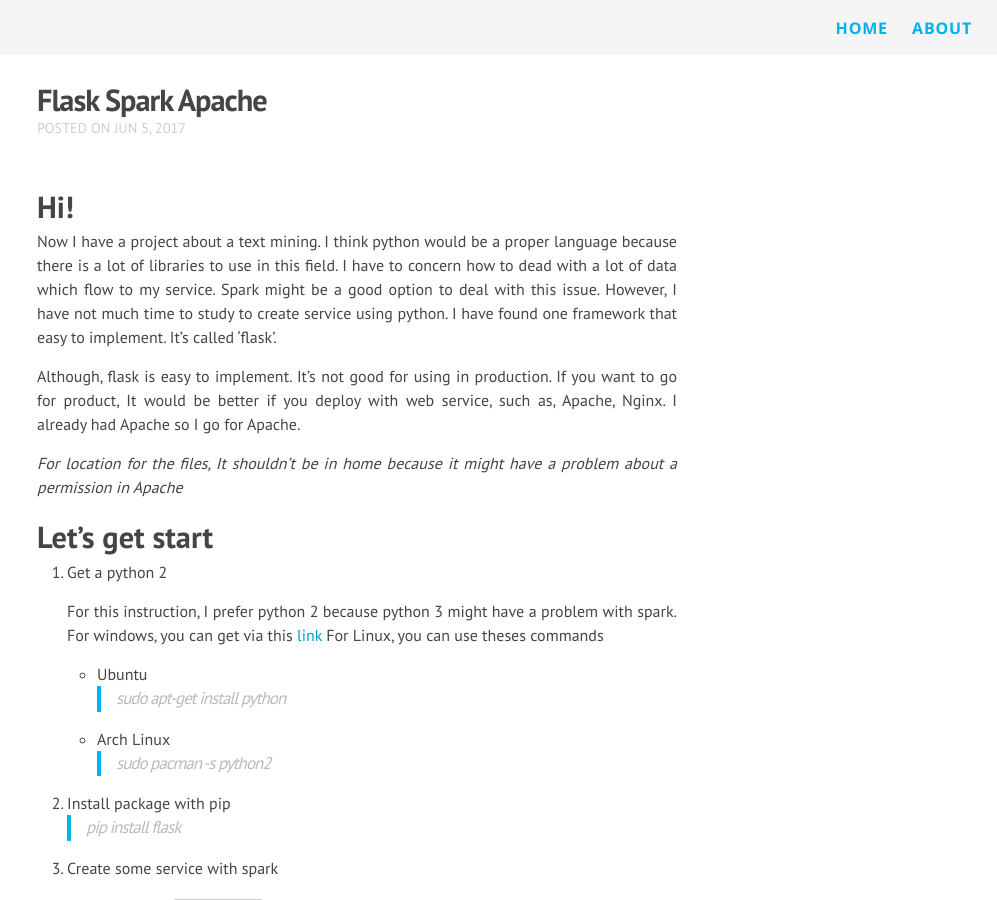
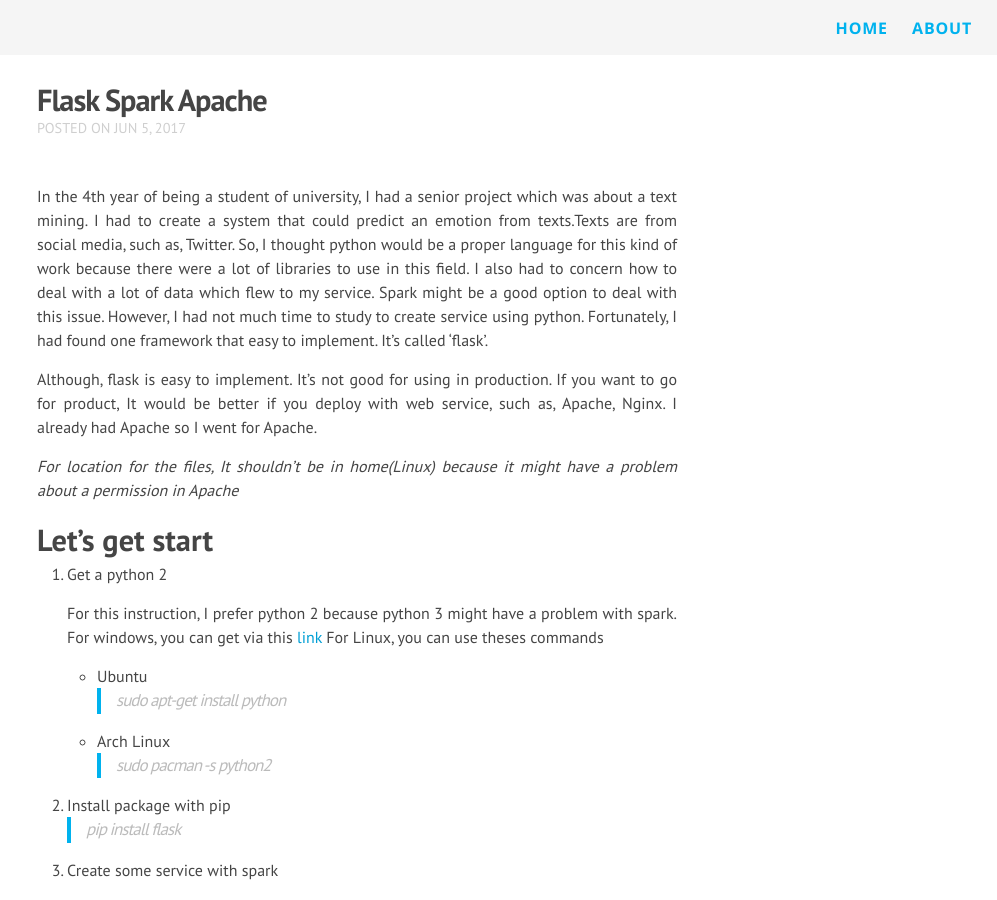
Before and after one commit to oat9002/oat9002.github.io, a Jekyll site: the page built from _posts/2017-06-05-flask-spark-apache.md, in a window 1280 px wide and 900 px high. Shown: the whole window, without its empty margins (283-1280 px from the left). Built offline with Jekyll 4.4.1, drawn with Linux system fonts in a browser that asks for light colours; nearby versions of some CDN libraries.

Commit message:
Edited 2017-06-05-flask-spark-apache.md

```diff
--- a/_posts/2017-06-05-flask-spark-apache.md
+++ b/_posts/2017-06-05-flask-spark-apache.md
@@ -5,13 +5,11 @@
 categories: tutorial
 ---
 
-# Hi!
+In the 4th year of being a student of university, I had a senior project which was about a text mining. I had to create a system that could predict an emotion from texts.Texts are from social media, such as, Twitter. So, I thought python would be a proper language for this kind of work because there were a lot of libraries to use in this field. I also had to concern how to deal with a lot of data which flew to my service. Spark might be a good option to deal with this issue. However, I had not much time to study to create service using python. Fortunately, I had found one framework that easy to implement. It's called 'flask'.
 
-Now I have a project about a text mining. I think python would be a proper language because there is a lot of libraries to use in this field. I have to concern how to dead with a lot of data which flow to my service. Spark might be a good option to deal with this issue. However, I have not much time to study to create service using python. I have found one framework that easy to implement. It's called 'flask'.
+Although, flask is easy to implement. It's not good for using in production. If you want to go for product, It would be better if you deploy with web service, such as, Apache, Nginx. I already had Apache so I went for Apache.
 
-Although, flask is easy to implement. It's not good for using in production. If you want to go for product, It would be better if you deploy with web service, such as, Apache, Nginx. I already had Apache so I go for Apache.
-
-*For location for the files, It shouldn't be in home because it might have a problem about a permission in Apache*
+*For location for the files, It shouldn't be in home(Linux) because it might have a problem about a permission in Apache*
 
 # Let's get start
 
```
